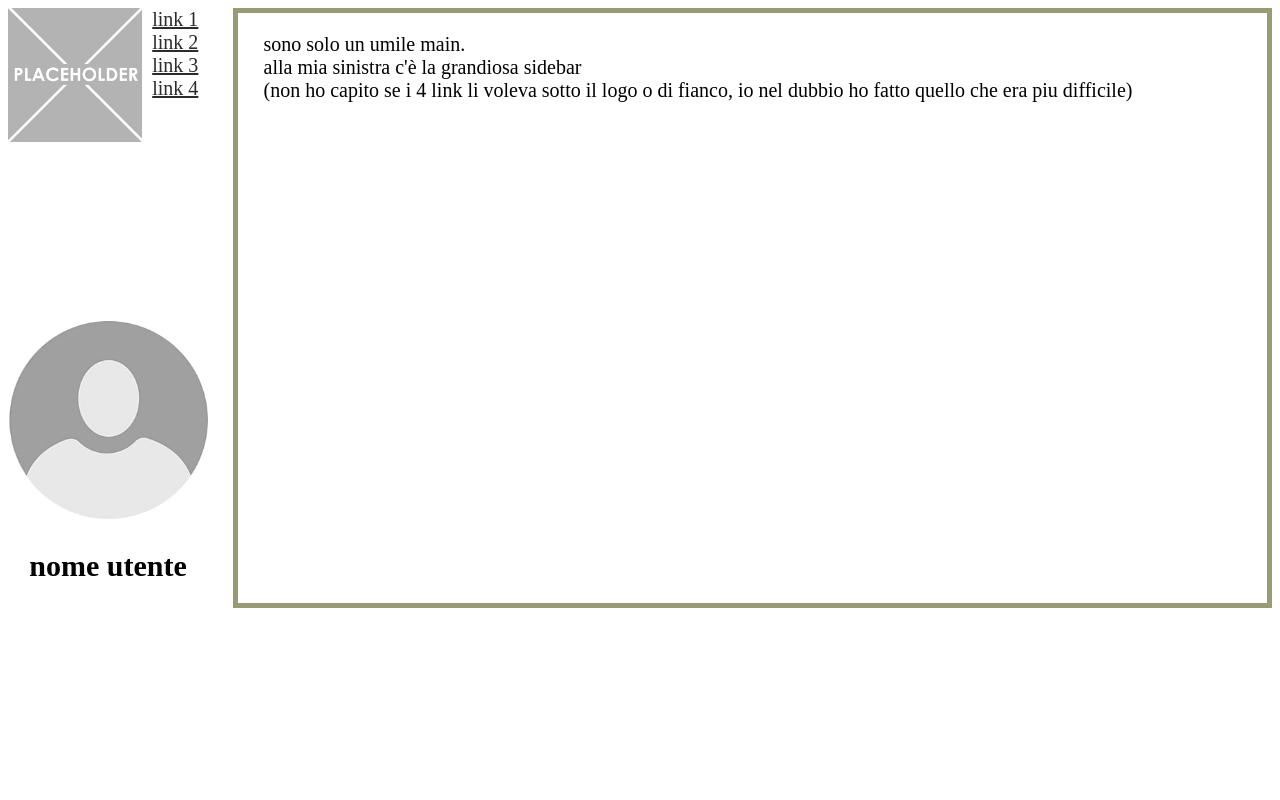
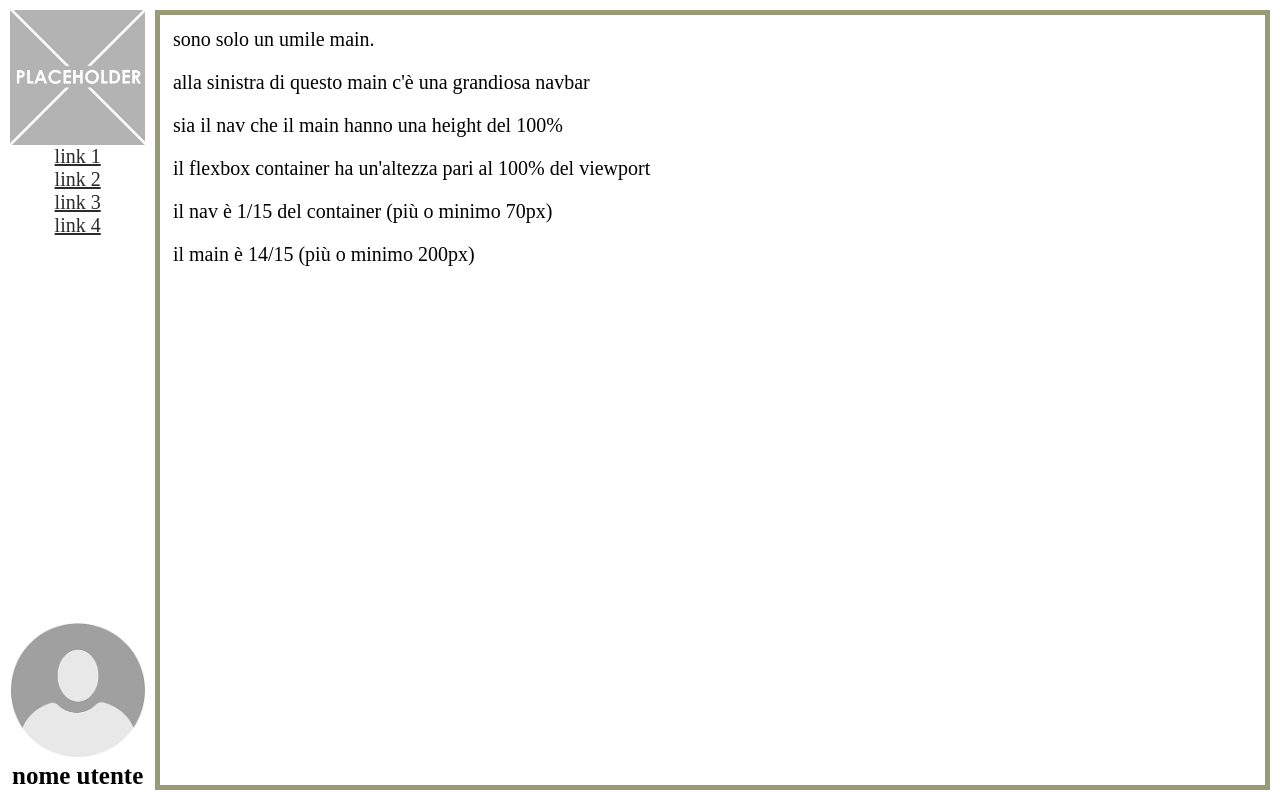
Before and after one commit to Folvin/esercizi-css, a plain HTML site: page 03-Flexbox/start/index.html in a window 1280 px wide. Drawn offline with Linux system fonts and the light colour scheme.

Commit message:
correzioni varie

```diff
--- a/03-Flexbox/start/index.html
+++ b/03-Flexbox/start/index.html
@@ -7,87 +7,131 @@
     <meta name="viewport" content="width=device-width, initial-scale=1.0, maximum-scale=1.0, user-scalable=no" />
     <title>Lezione CSS</title>
     <style>
+
+        html {
+            margin: 0;
+            padding: 0;
+            font-size: 20px;
+
+        }
         body {
-            font-size: 20px
+            margin: 0;
+            padding: 0;
         }
 
         img {
-            max-width: 100%;
+            max-width: 100%;;
         }
 
-        /* aside e main, uno affianco all'altro */
+        /* nav e main, uno affianco all'altro */
         .flexbox-container {
             display: flex;
             flex-flow: row nowrap;
-            gap: 0 2%;
-            height: 600px;
+            height: 100vh;
+            box-sizing: border-box;
+            margin: 0;
+            padding: 10px;
+            gap: 0 10px;
         }
 
 
-        aside {
+        nav {
             height: 100%;
-            flex: 0 0 200px;
-            /* gestione in colonna delle box dentro aside */
+            flex: 1 0 70px;
+            /* gestione in colonna delle box dentro nav */
             display: flex;
             flex-flow: column nowrap;
             align-items: center;
         }
 
-        /*il div con dentro il logo e i 4 link affiancati */
-        aside > div:first-child {
-            flex: 1 0 auto;
+        /* il div con dentro il logo */
+        nav > div:first-child {
+            flex: 0 0 auto;
             display: flex;
             flex-flow: row nowrap;
-            gap: 0 10px;
-
         }
 
-        /* i 4 link */
-        aside > div:first-child > div:last-child > a {
+        nav > div:nth-child(2) {
+            flex: 1 0 auto;
+        }
+
+        /* i 4 link nella nav */
+        nav > div:nth-child(2) a {
             color: #2b2b2b;
             transition: 300ms;
         }
-        /* i 4 link quando ci passi sopra */
-        aside > div:first-child > div:last-child > a:hover {
+        /* i 4 link nella nav quando ci passi sopra */
+        nav > div:nth-child(2) a:hover {
             color: #2b2bb2;
         }
 
+        /* la ul nella nav */
+        nav div:nth-child(2) ul {
+            padding: 0;
+            margin: 0;
+        }
+
+        /* i list item nella nav */
+        nav div:nth-child(2) li {
+            list-style: none;
+        }
+
         /* avatar e nome utente */
-        aside > div:last-child {
+        nav > div:last-child {
             text-align: center;
         }
 
+        /* il nome utente */
+        nav > div:last-child > h1 {
+            margin: 0;
+            font-size: 25px;
+        }
+
         main {
-            flex: 4 0 200px;
+            height: 100%;
+            box-sizing: border-box;
+            flex: 14 0 200px;
+            margin: 0;
+            padding: 1%;
             border: 5px solid rgb(152, 155, 117);
-            padding: 0 2%;
         }
+
+        /* il primo p che appare in main */
+        main > p:first-of-type {
+            margin: 0;
+        }
+
     </style>
 </head>
-
 <body>
     <div class="flexbox-container">
-        <aside>
+        <nav>
             <div>
-                <div>
-                    <img src="images/logo-placeholder.webp" alt="logo-placeholder">
-                </div>
-                <div>
-                    <a href="#">link 1</a>
-                    <a href="#">link 2</a>
-                    <a href="#">link 3</a>
-                    <a href="#">link 4</a>
-                </div>
+                <img src="images/logo-placeholder.webp" alt="logo-placeholder">
             </div>
+
+            <div>
+                <ul>
+                    <li><a href="#">link 1</a></li>
+                    <li><a href="#">link 2</a></li>
+                    <li><a href="#">link 3</a></li>
+                    <li><a href="#">link 4</a></li>
+                </ul>
+            </div>
+
             <div>
                 <img src="images/avatar-placeholder.png" width="300" alt="avatar-placeholder">
                 <h1>nome utente</h1>
             </div>
-        </aside>
+        </nav>
         <main>
-            <p>sono solo un umile main. <br />
-            alla mia sinistra c'è la grandiosa sidebar <br />
-            (non ho capito se i 4 link li voleva sotto il logo o di fianco, io nel dubbio ho fatto quello che era piu difficile)</p>
+            <p>sono solo un umile main.</p>
+            <p>alla sinistra di questo main c'è una grandiosa navbar</p>
+            <p>sia il nav che il main hanno una height del 100%</p>
+            <p>il flexbox container ha un'altezza pari al 100% del viewport</p>
+            <p>il nav è 1/15 del container (più o minimo 70px)</p>
+            <p>il main è 14/15 (più o minimo 200px)</p>
+
         </main>
     </div>
 </body>
```
